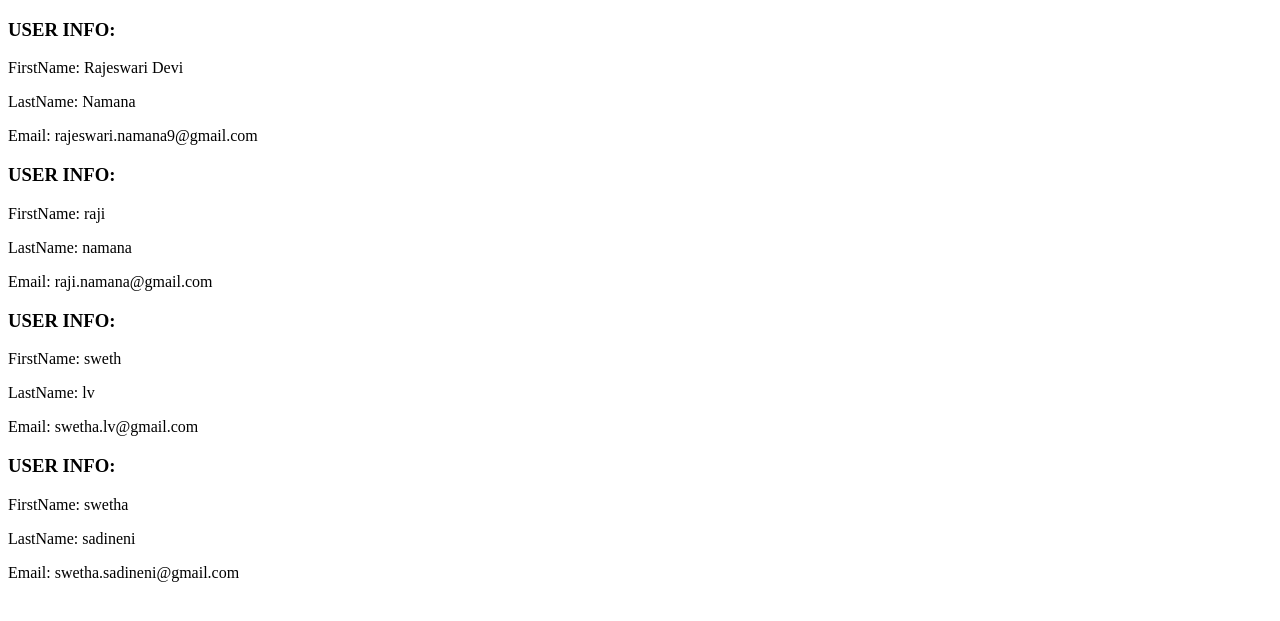
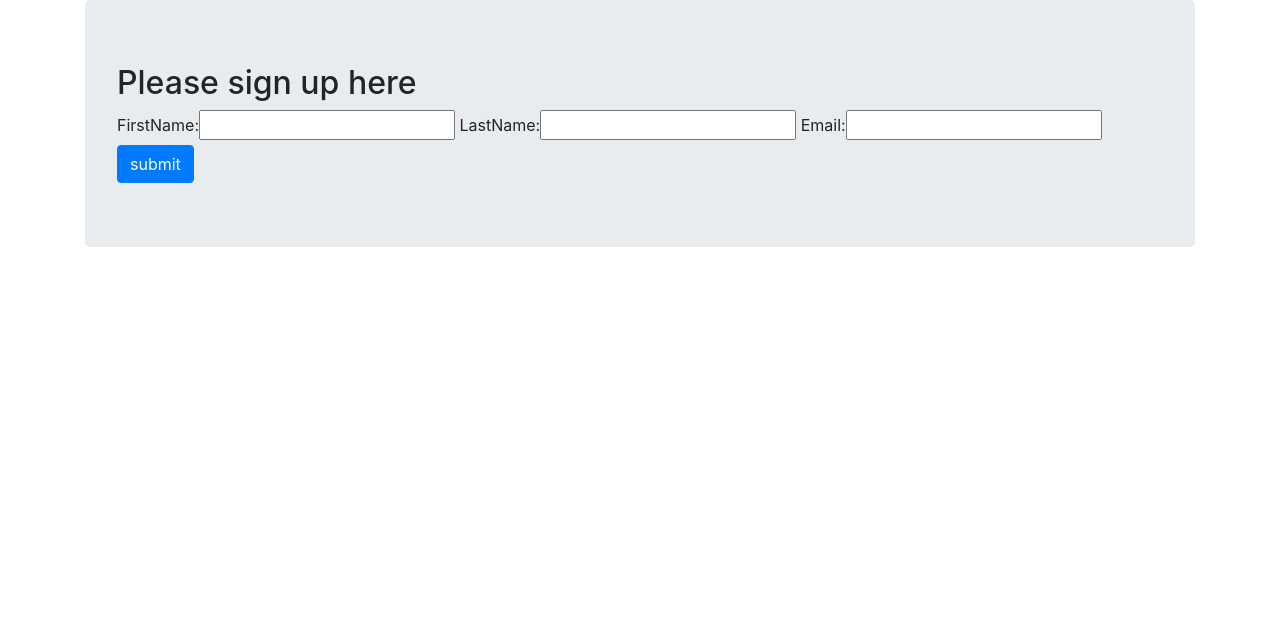
Before and after one commit to rajeswari-namana/DjangoStuff, a Django app: page /users/ in a window 1280 px wide. Shown: the top 621 px of the page. Run offline with Django 3.2, Linux system fonts and the light colour scheme; data comes from the database, SQL or seed files in the repository; both versions use the stored data as it was after the commit; some libraries are stand-ins or nearby versions.

Commit message:
added forms
for user input to be saved to data base

```diff
--- /dev/null
+++ b/emailProject/emailApp/forms.py
@@ -0,0 +1,7 @@
+from django import forms
+from emailApp.models import User
+
+class NewUserForm(forms.ModelForm):
+    class Meta():
+        model=User
+        fields='__all__'
--- a/emailProject/emailApp/views.py
+++ b/emailProject/emailApp/views.py
@@ -1,11 +1,21 @@
 from django.shortcuts import render
-from emailApp.models import User
+#from emailApp.models import User
+from emailApp.forms import NewUserForm
 
 # Create your views here.
 def index(request):
     return render(request,"emailApp/index.html")
 
 def index1(request):
-    userDetails = User.objects.order_by('FirstName')
-    my_dict={'details':userDetails}
-    return render(request,"emailApp/users.html",context=my_dict)
+    form=NewUserForm()
+
+    if request.method=="POST":
+        form=NewUserForm(request.POST)
+
+        if form.is_valid():
+            form.save(commit=True)
+            return index(request)
+        else:
+            print("Form invalid")
+
+    return render(request,'emailApp/users.html',{'form':form})
--- a/emailProject/templates/emailApp/index.html
+++ b/emailProject/templates/emailApp/index.html
@@ -3,8 +3,11 @@
   <head>
     <meta charset="utf-8">
     <title></title>
+    <link href="https://stackpath.bootstrapcdn.com/bootstrap/4.1.3/css/bootstrap.min.css" rel="stylesheet" integrity="sha384-MCw98/SFnGE8fJT3GXwEOngsV7Zt27NXFoaoApmYm81iuXoPkFOJwJ8ERdknLPMO" crossorigin="anonymous">
   </head>
   <body>
-    <h2>Hey! welcome to the EmailApp Page, please go to http://127.0.0.1:8000/users for user info!</h2>
+    <div class="container">
+      <h2>Go to /users to sign up</h2>
+    </div>
   </body>
 </html>
--- a/emailProject/templates/emailApp/users.html
+++ b/emailProject/templates/emailApp/users.html
@@ -3,17 +3,20 @@
   <head>
     <meta charset="utf-8">
     <title></title>
+    <link href="https://stackpath.bootstrapcdn.com/bootstrap/4.1.3/css/bootstrap.min.css" rel="stylesheet" integrity="sha384-MCw98/SFnGE8fJT3GXwEOngsV7Zt27NXFoaoApmYm81iuXoPkFOJwJ8ERdknLPMO" crossorigin="anonymous">
   </head>
   <body>
-    {% if details %}
-    {% for user in details%}
-    <div>
-      <h3>USER INFO:</h3>
-      <p>FirstName: {{ user.FirstName }}</p>
-      <p>LastName: {{ user.LastName }}</p>
-      <p>Email: {{ user.Email }}</p>
+    <div class="container">
+      <div class="jumbotron">
+        <h2>Please sign up here</h2>
+        <form action="index.html" method="POST">
+          {{ form }}
+          {% csrf_token %}
+          <input type="submit" class="btn btn-primary" value="submit">
+        </form>
+      </div>
+
     </div>
-    {% endfor %}
-    {% endif %}
+
   </body>
 </html>
```
Also changed, not shown: emailProject/db.sqlite3.
